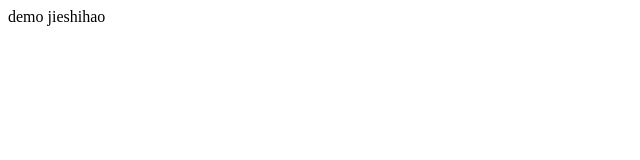
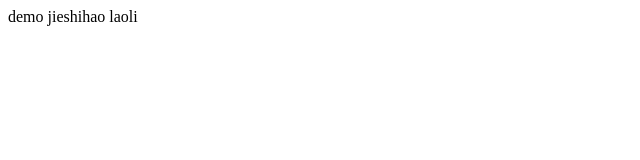
Before and after one commit to xh668/dox, a plain HTML site: page index.html in a window 1280 px wide. Shown: the full height of the page, 0-640 px from the left. Drawn offline with Linux system fonts and the light colour scheme.

Commit message:
fourth save

```diff
--- a/index.html
+++ b/index.html
@@ -8,6 +8,7 @@
 <body>
     demo
     jieshihao
+    laoli
 
 </body>
 </html>
```
